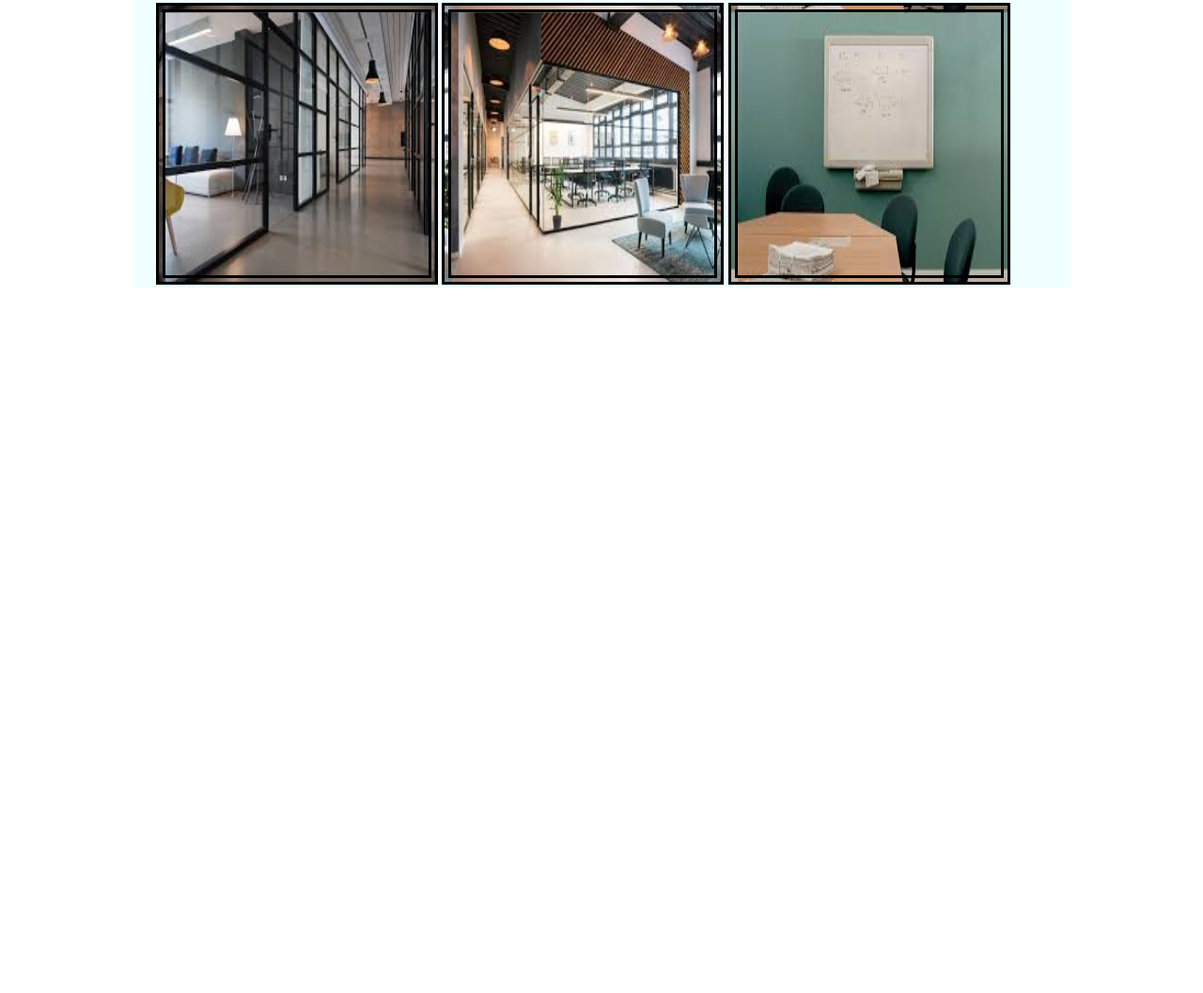
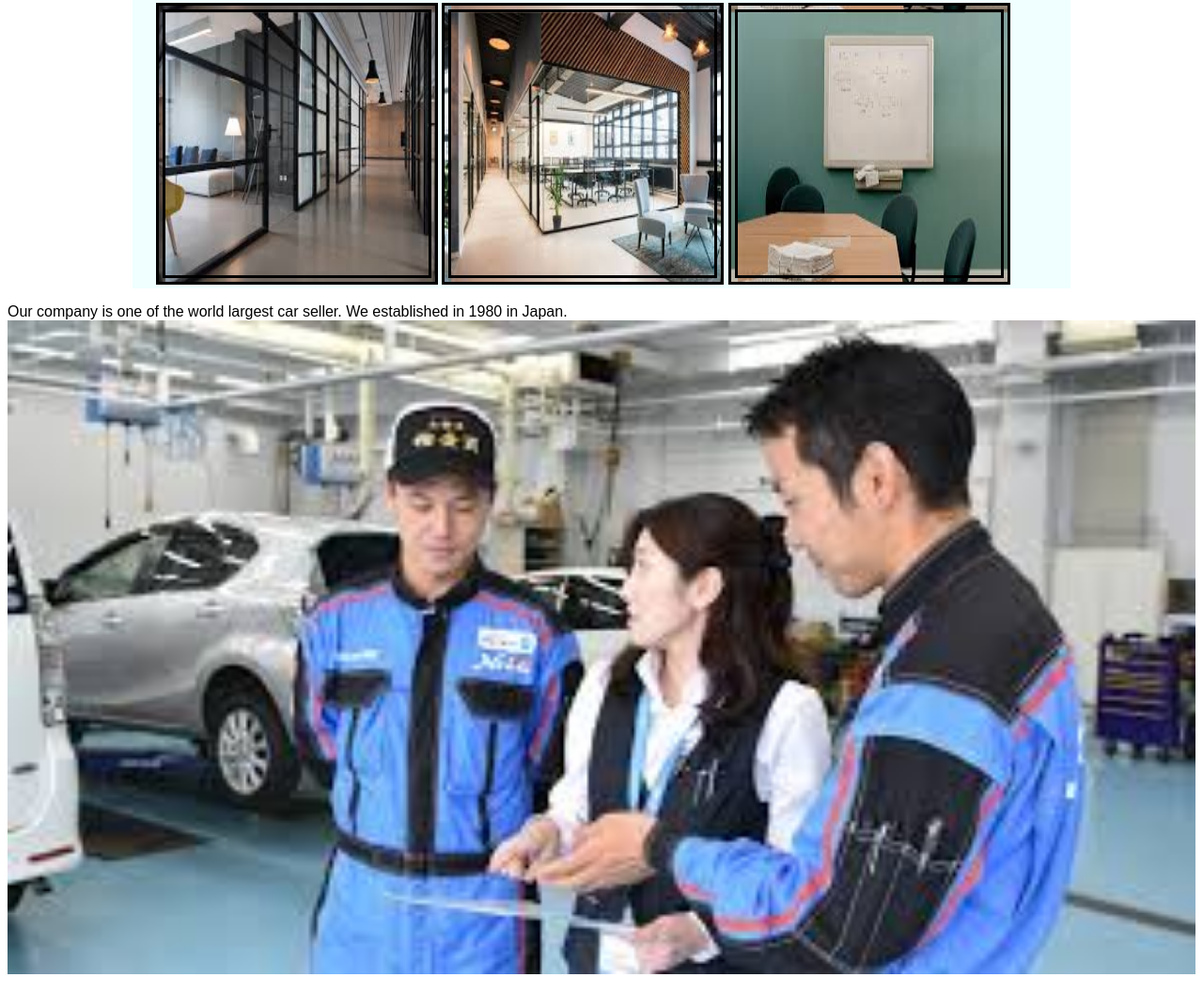
Before and after one commit to AnnaNaka/carshop, a plain HTML site: page about_us.html in a window 1280 px wide. Shown: the part 729-1786 px from the top of the page at 94% size. Before the commit the page ends 1044 px from the top, so only its background shows below. Drawn offline with Linux system fonts and the light colour scheme.

Commit message:
Added comment on About Us

```diff
--- a/about_us.html
+++ b/about_us.html
@@ -32,5 +32,12 @@
     </div>
 
     </div>
+
+    <p>
+        Our company is one of the world largest car seller. We established in 1980 in Japan.
+        <br>
+        <img src="images/team.jpeg" width="100%" alt="Our Team.">
+    </p>
+
 </body>
 </html>
```
Also changed, not shown: images/team.jpeg (added).
